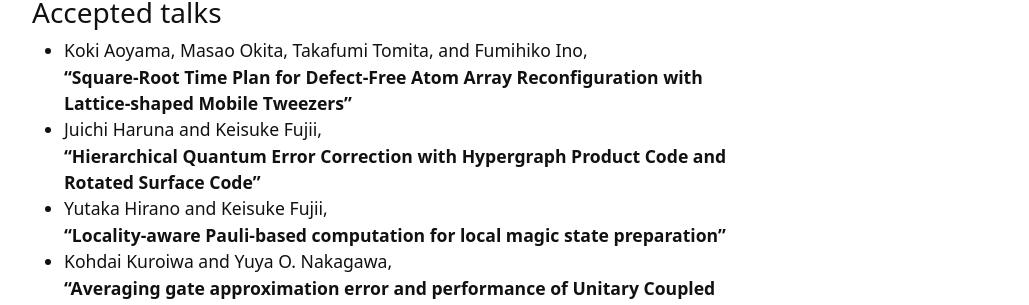
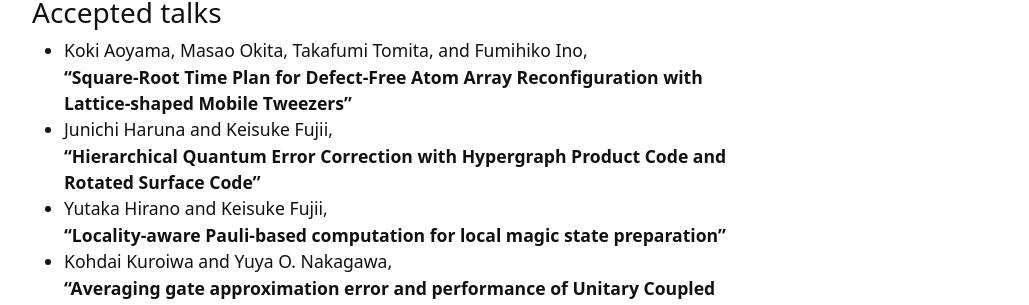
Before and after one commit to ftqcsa/ftqcsa.github.io, a Jekyll site: the page built from index.md, in a window 1280 px wide and 900 px high, scrolled down 1614 px. Shown: the part 143-448 px from the top of the window, without its empty margins (245-1274 px from the left). Built offline with Jekyll 4.4.1, drawn with Linux system fonts in a browser that asks for light colours.

Commit message:
Update index.md

```diff
--- a/index.md
+++ b/index.md
@@ -47,7 +47,7 @@ The deadline is tentatively May 28th.
 
 - Koki Aoyama, Masao Okita, Takafumi Tomita, and Fumihiko Ino,
   __"Square-Root Time Plan for Defect-Free Atom Array Reconfiguration with Lattice-shaped Mobile Tweezers"__
-- Juichi Haruna and Keisuke Fujii,
+- Junichi Haruna and Keisuke Fujii,
   __"Hierarchical Quantum Error Correction with Hypergraph Product Code and Rotated Surface Code"__
 - Yutaka Hirano and Keisuke Fujii,
   __"Locality-aware Pauli-based computation for local magic state preparation"__
```
